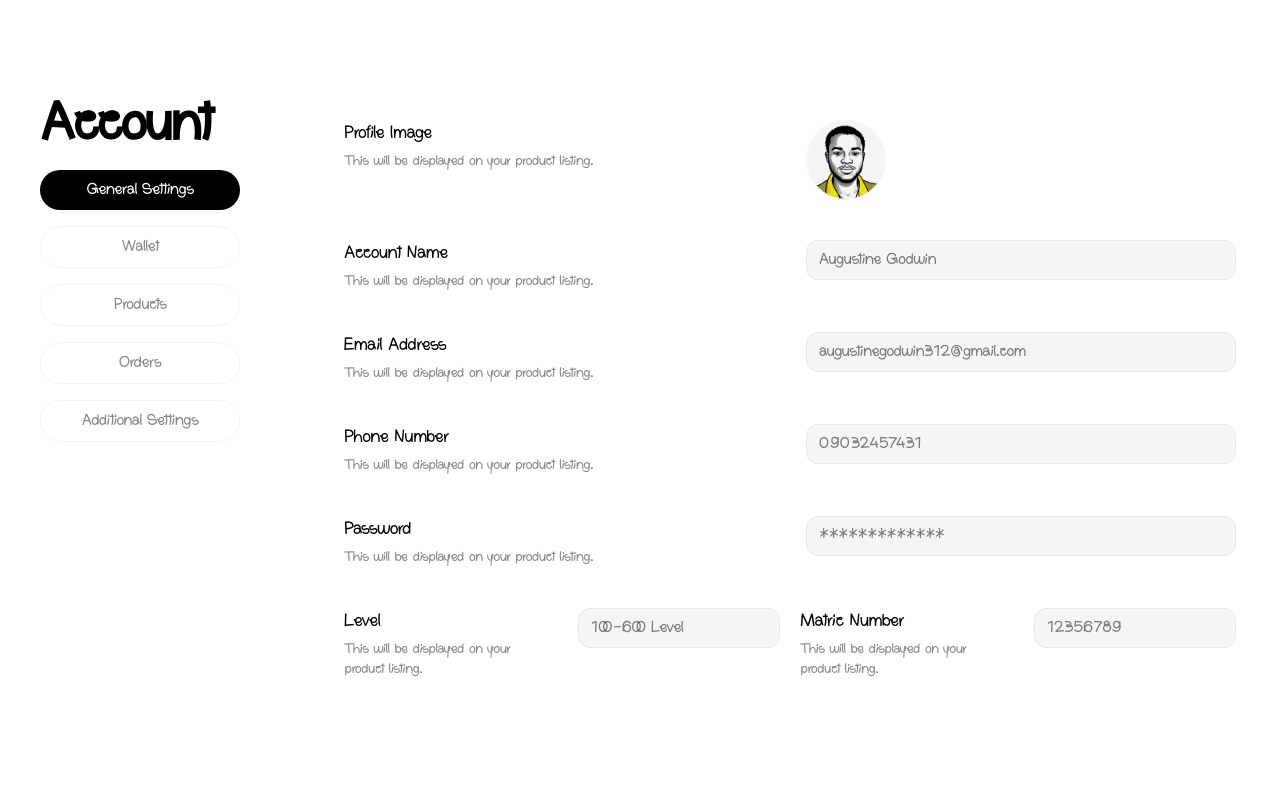
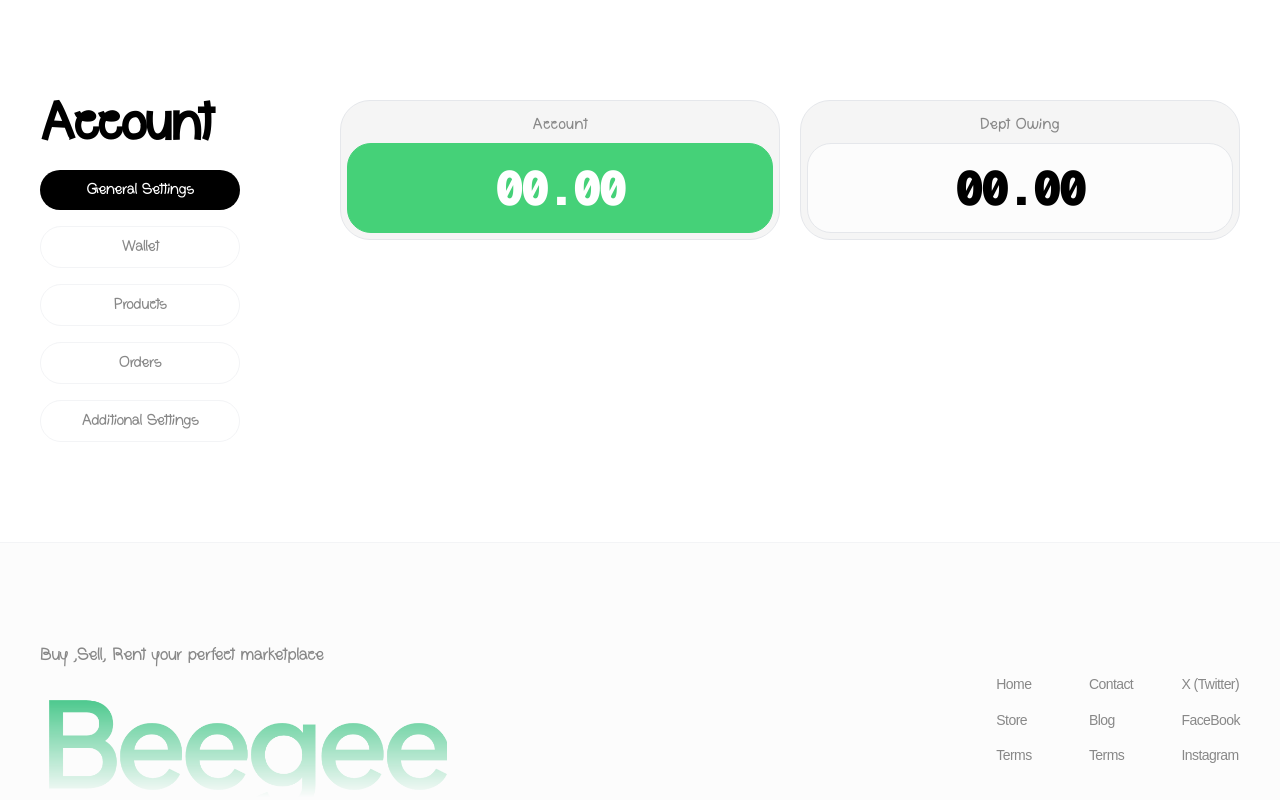
Before and after one commit to augustinegodwin/beegee, a Next.js app: page /account in a window 1280 px wide. Shown: the top 800 px of the page. Built offline with nearby package versions, Linux system fonts and the light colour scheme.

Commit message:
made the the wallet ui

```diff
--- a/app/(app)/account/page.tsx
+++ b/app/(app)/account/page.tsx
@@ -3,6 +3,11 @@ import bot from "@/app/assets/images/user.jpg";
 import Image from "next/image";
 import Input from "@/app/components/utils/input";
 import FilterCard from "@/app/components/utils/filterCard";
+import { Geist, Geist_Mono } from "next/font/google";
+const geistMono = Geist_Mono({
+  variable: "--font-geist-mono",
+  subsets: ["latin"],
+});
 
 export default function Page() {
   return (
@@ -25,8 +30,8 @@ export default function Page() {
                   <FilterCard active={false} title="Additional Settings" />
                 </div>
               </div>
-              <div className="flex-1 ">
-                <div className="w-full py-5 px-1 flex flex-col gap-5 lg:gap-10">
+              {/* <div className="flex-1 ">
+                <div className="w-full py-5 px-1 flex flex-col gap-5 sm:gap-10">
                   <>
                     <section className="w-full grid gap-x-8 gap-y-6 sm:grid-cols-2">
                     <div className="space-y-1">
@@ -126,20 +131,32 @@ export default function Page() {
                   </div>
                   </>
                 </div>
+              </div> */}
+              <div className="flex-1 flex flex-col gap-5">
+                <div className="flex-1 flex flex-row gap-5">
+                  <div className="flex-1 h-fit bg-(--card) rounded-[30px]   border border-gray-200 p-1.5">
+                    <div className="py-2 px-5">
+                      <p className='text-base text-center leading-5 text-(--secondary) title-font'>Account</p>
+                    </div>
+                    <div className="w-full h-fit p-5 bg-(--green) border border-(--green) rounded-3xl justify-center flex flex-col gap-10">
+                      <h2 className={` ${geistMono.className} text-center font-font-geist-mono font-black text-3xl lg:text-[48px] text-white leading-none tracking-[-0.06em]`}>
+                    00.00
+                  </h2>
+                    </div>
+                  </div>
+                  <div className="flex-1 h-fit bg-(--card) rounded-[30px]  border border-gray-200 p-1.5">
+                    <div className="py-2 px-5">
+                      <p className='text-base text-center leading-5 text-(--secondary) title-font'>Dept Owing</p>
+                    </div>
+                    <div className="w-full h-fit p-5 bg-[#fcfcfc] border border-gray-200 rounded-3xl flex flex-col gap-10">
+                      <h2 className={` ${geistMono.className} text-center font-font-geist-mono font-black text-3xl lg:text-[48px] text-black leading-none tracking-[-0.06em]`}>
+                    00.00
+                  </h2>
+                    </div>
+                  </div>
+
+                </div>
               </div>
-              {/* <div className="flex-1 flex flex-col gap-5">
-                <div className="flex-1 flex flex-row gap-5">
-                  <div className="flex-1 h-fit bg-(--card) rounded-[30px]  border border-gray-100 p-1.5">
-                    <div className="w-full h-50 p-5 bg-[#fcfcfc] border border-gray-100 rounded-3xl flex flex-col gap-10"></div>
-                  </div>
-                  <div className="flex-1 h-fit bg-(--card) rounded-[30px]  border border-gray-100 p-1.5">
-                    <div className="w-full h-50 p-5 bg-[#fcfcfc] border border-gray-100 rounded-3xl flex flex-col gap-10"></div>
-                  </div>
-                  <div className="flex-1 h-fit bg-(--card) rounded-[30px]  border border-gray-100 p-1.5">
-                    <div className="w-full h-50 p-5 bg-[#fcfcfc] border border-gray-100 rounded-3xl flex flex-col gap-10"></div>
-                  </div>
-                </div>
-              </div> */}
             </div>
           </div>
         </div>
```
